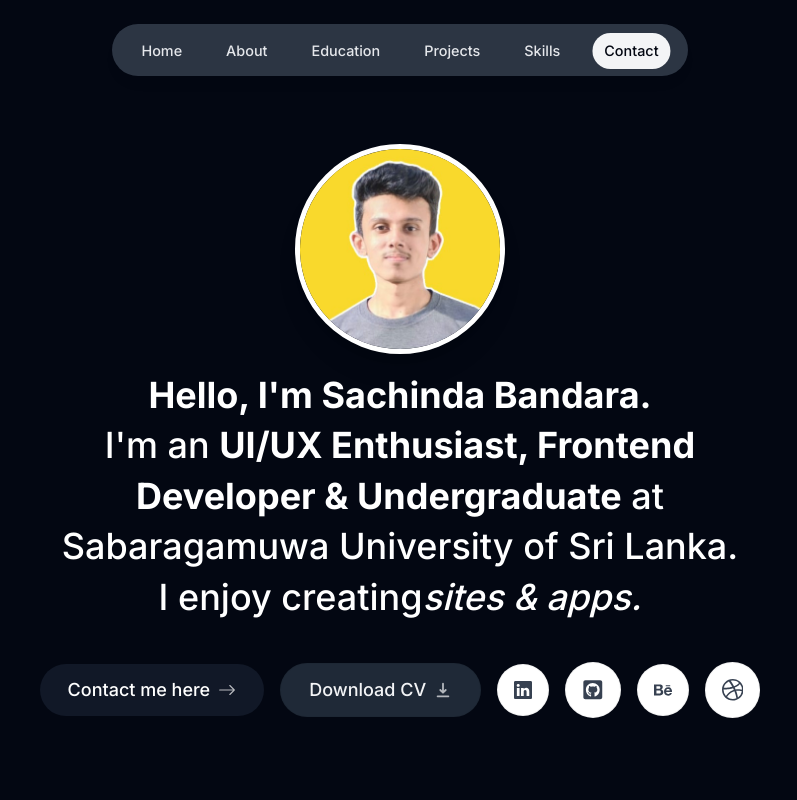
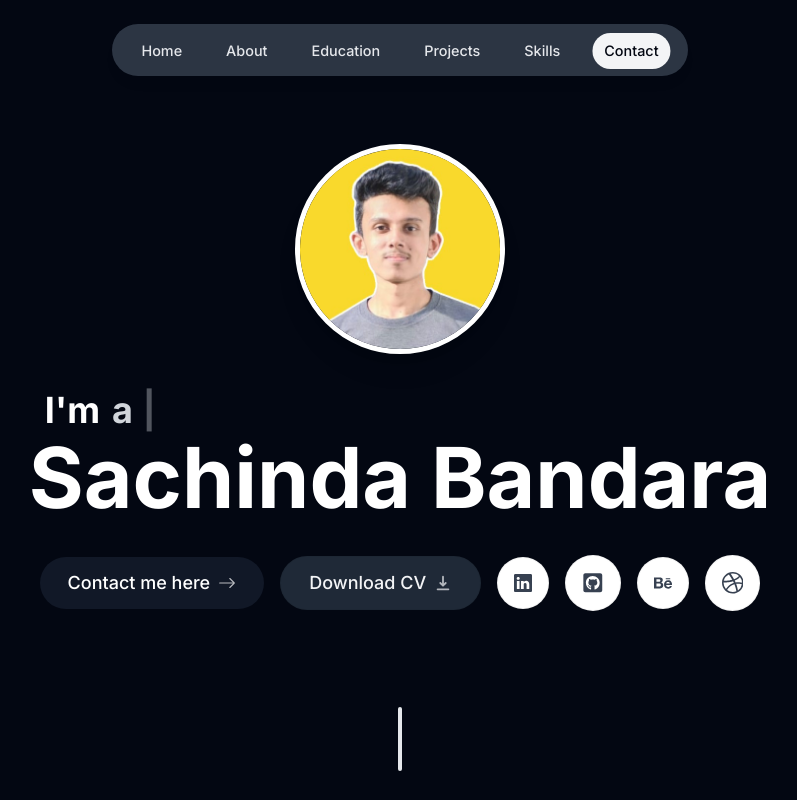
Before and after one commit to SachindaBandara/Portfolio-Website-Next.js, a Next.js app in the folder my-portfolio-website/: page / in a window 1280 px wide. Shown: the top 800 px of the page, without its empty margins (240-1037 px from the left). Built offline with nearby package versions, Linux system fonts and the light colour scheme; no server answers.

Commit message:
add typewriter

```diff
--- /dev/null
+++ b/my-portfolio-website/components/TypeWrite.tsx
@@ -0,0 +1,26 @@
+import Typewriter from "typewriter-effect";
+import React from 'react'
+
+export default function TypeWrite() {
+  return (
+    <div>
+        <span className="mb-10 mt-9 px-4 text-4xl font-bold flex gap-3">
+            <span className="">I'm</span>
+            <span className="text-gray-300">
+                <Typewriter
+                options={{
+                    strings: [
+                        "an UI/UX Enthusiast",
+                        " a Frontend Developer",
+                        " a Volunteer",
+                    ],
+                    autoStart: true,
+                    loop: true,
+                }}
+                />
+            </span>
+            </span>
+        </div>
+
+  )
+}
--- a/my-portfolio-website/components/intro.tsx
+++ b/my-portfolio-website/components/intro.tsx
@@ -15,7 +15,7 @@ import Link from "next/link";
 import { FaGithubSquare } from "react-icons/fa";
 import { useSectionInView } from "@/lib/hooks";
 import { useActiveSectionContext } from "@/context/active-section-context";
-
+import TypeWrite from "./TypeWrite";
 
 export default function intro() {
   const { ref } = useSectionInView("Home", 0.5);
@@ -51,11 +51,11 @@ export default function intro() {
       </div>
 
       <motion.h1
-        className="mb-10 mt-4 px-4 text-2xl font-medium !leading-[1.4] sm:text-4xl"
+        className="mb-10 mt-6 px-3 w-full text-7xl font-medium sm:text-4xl"
         initial={{ opacity: 0, y: 100 }}
         animate={{ opacity: 1, y: 0 }}
       >
-        <span className="font-bold">Hello, I'm Sachinda Bandara.</span> <br />
+        {/* <span className="font-bold">Hello, I'm Sachinda Bandara.</span> <br />
         I'm an{" "}
         <span className="font-bold">
           UI/UX Enthusiast, Frontend Developer & Undergraduate
@@ -63,7 +63,14 @@ export default function intro() {
         <span>at Sabaragamuwa University of Sri Lanka.</span>
         <br />
         <span>I enjoy creating</span>
-        <span className="italic">sites & apps.</span>
+        <span className="italic">sites & apps.</span> */}
+
+        <TypeWrite />
+
+        <div className="mt-[-0.75rem] text-center ">
+          <span className="font-bold text-[84px]">Sachinda Bandara</span>{" "}
+        </div>
+
       </motion.h1>
 
       <motion.div
@@ -129,6 +136,9 @@ export default function intro() {
           <BsDribbble />
         </a>
       </motion.div>
+
+
+
     </section>
   );
 }
--- a/my-portfolio-website/package.json
+++ b/my-portfolio-website/package.json
@@ -31,7 +31,8 @@
     "resend": "^0.16.0",
     "tailwind-merge": "^2.5.2",
     "tailwindcss": "3.4.10",
-    "typescript": "5.5.4"
+    "typescript": "5.5.4",
+    "typewriter-effect": "^2.21.0"
   },
   "devDependencies": {
     "@types/react-vertical-timeline-component": "^3.3.6"
```
Also changed, not shown: 1 other file (tests, documents, lock files or other folders).
